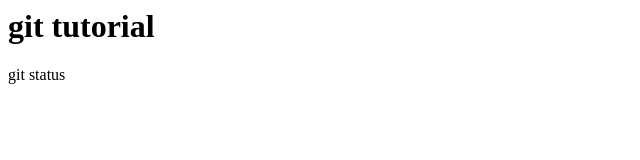
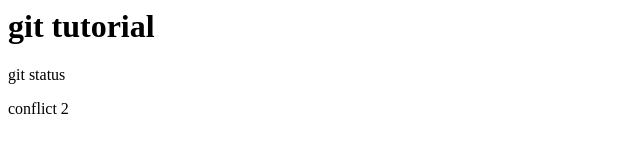
Before and after one commit to yk423/git_tutorial, a plain HTML site: page index.html in a window 1280 px wide. Shown: the full height of the page, 0-640 px from the left. Drawn offline with Linux system fonts and the light colour scheme.

Commit message:
conflict 2を追記

```diff
--- a/index.html
+++ b/index.html
@@ -1,2 +1,3 @@
 <h1>git tutorial</h1>
 <p>git status</p>
+<p>conflict 2</p>
```
